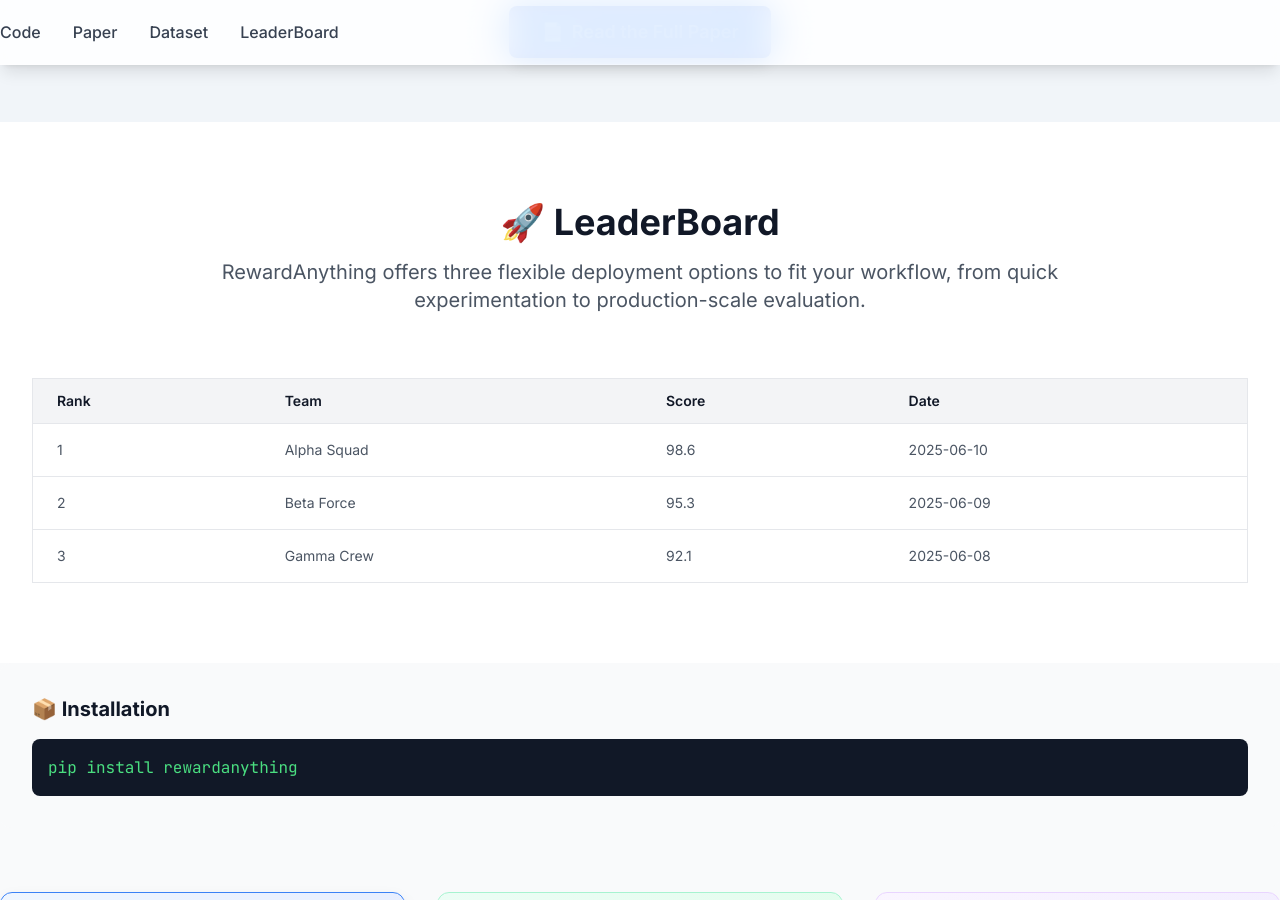
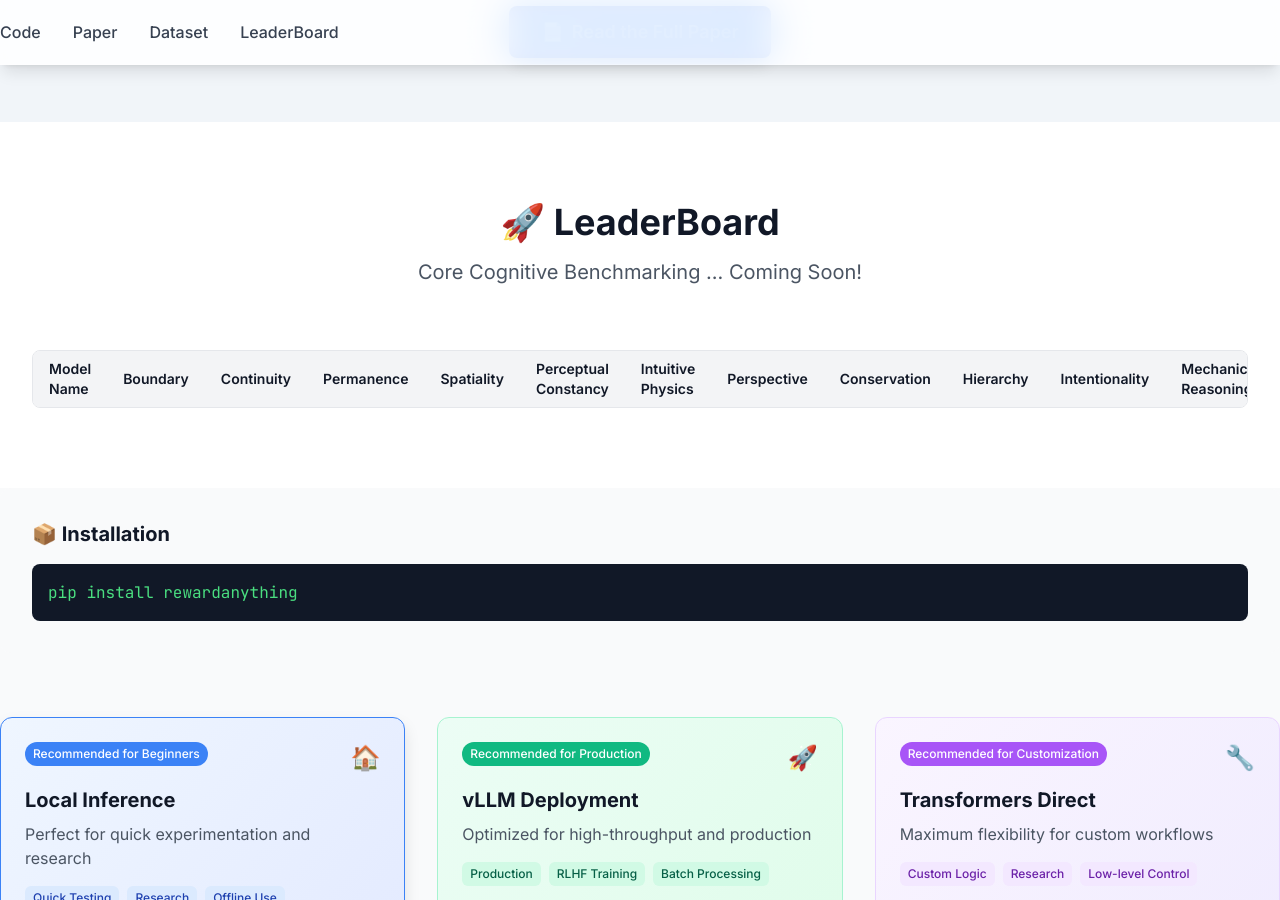
Before and after one commit to grow-ai-like-a-child/CoreCognition, a Jekyll site: the page built from index.html, in a window 1280 px wide and 900 px high, scrolled down 4887 px. Built offline with Jekyll 4.4.1, drawn with Linux system fonts in a browser that asks for light colours; nearby versions of some CDN libraries.

Commit message:
update leaderboard

```diff
--- a/index.html
+++ b/index.html
@@ -375,43 +375,47 @@ description: "Core Knowledge Deficits in Multi-Modal Language Models"
         <div class="text-center mb-16">
             <h2 class="text-3xl md:text-4xl font-bold text-gray-900 mb-4">🚀 LeaderBoard</h2>
             <p class="text-xl text-gray-600 max-w-4xl mx-auto">
-                RewardAnything offers three flexible deployment options to fit your workflow, from quick experimentation to production-scale evaluation.
+                Core Cognitive Benchmarking ... Coming Soon!
             </p>
         </div>
 
         <!-- LeaderBoard -->
-        <div class="overflow-x-auto">
-            <table class="min-w-full table-auto border border-gray-200 text-left text-sm text-gray-600">
+        <!-- Scrollable Table Container -->
+    <div class="overflow-x-auto max-w-full border border-gray-200 rounded-lg">
+      <table class="min-w-full table-auto text-sm text-left text-gray-600">
         <thead class="bg-gray-100">
           <tr>
-                        <th class="px-6 py-3 font-semibold text-gray-900">Rank</th>
-                        <th class="px-6 py-3 font-semibold text-gray-900">Team</th>
-                        <th class="px-6 py-3 font-semibold text-gray-900">Score</th>
-                        <th class="px-6 py-3 font-semibold text-gray-900">Date</th>
+            <th class="sticky top-0 z-10 bg-gray-100 px-4 py-2 font-semibold text-gray-900">Model Name</th>
+            <th class="sticky top-0 z-10 bg-gray-100 px-4 py-2 font-semibold text-gray-900">Boundary</th>
+            <th class="sticky top-0 z-10 bg-gray-100 px-4 py-2 font-semibold text-gray-900">Continuity</th>
+            <th class="sticky top-0 z-10 bg-gray-100 px-4 py-2 font-semibold text-gray-900">Permanence</th>
+            <th class="sticky top-0 z-10 bg-gray-100 px-4 py-2 font-semibold text-gray-900">Spatiality</th>
+            <th class="sticky top-0 z-10 bg-gray-100 px-4 py-2 font-semibold text-gray-900">Perceptual Constancy</th>
+            <th class="sticky top-0 z-10 bg-gray-100 px-4 py-2 font-semibold text-gray-900">Intuitive Physics</th>
+            <th class="sticky top-0 z-10 bg-gray-100 px-4 py-2 font-semibold text-gray-900">Perspective</th>
+            <th class="sticky top-0 z-10 bg-gray-100 px-4 py-2 font-semibold text-gray-900">Conservation</th>
+            <th class="sticky top-0 z-10 bg-gray-100 px-4 py-2 font-semibold text-gray-900">Hierarchy</th>
+            <th class="sticky top-0 z-10 bg-gray-100 px-4 py-2 font-semibold text-gray-900">Intentionality</th>
+            <th class="sticky top-0 z-10 bg-gray-100 px-4 py-2 font-semibold text-gray-900">Mechanical Reasoning</th>
+            <th class="sticky top-0 z-10 bg-gray-100 px-4 py-2 font-semibold text-gray-900">Tool Using</th>
+            <th class="sticky top-0 z-10 bg-gray-100 px-4 py-2 font-semibold text-gray-900">Mean</th>
           </tr>
         </thead>
         <tbody>
+          {% for row in site.data.leaderboard %}
           <tr class="border-t border-gray-200">
-                        <td class="px-6 py-4">1</td>
-                        <td class="px-6 py-4">Alpha Squad</td>
-                        <td class="px-6 py-4">98.6</td>
-                        <td class="px-6 py-4">2025-06-10</td>
+            <td class="px-4 py-2 font-medium text-gray-900">{{ row.model_name }}</td>
+            {% assign fields = "boundary,continuity,permanence,spatiality,perceptualconstancy,intuitivephysics,perspective,conservation,hierarchy,intentionality,mechanicalreasoning,toolusing,mean" | split: "," %}
+            {% for field in fields %}
+              {% assign value = row[field] | plus: 0 %}
+              <td class="px-4 py-2 {% if value >= 90 %}bg-green-100 font-semibold{% endif %}">{{ value | round: 2 }}%</td>
+            {% endfor %}
           </tr>
-                    <tr class="border-t border-gray-200">
-                        <td class="px-6 py-4">2</td>
-                        <td class="px-6 py-4">Beta Force</td>
-                        <td class="px-6 py-4">95.3</td>
-                        <td class="px-6 py-4">2025-06-09</td>
-                    </tr>
-                    <tr class="border-t border-gray-200">
-                        <td class="px-6 py-4">3</td>
-                        <td class="px-6 py-4">Gamma Crew</td>
-                        <td class="px-6 py-4">92.1</td>
-                        <td class="px-6 py-4">2025-06-08</td>
-                    </tr>
+          {% endfor %}
         </tbody>
       </table>
     </div>
+
     </div>
 </section>
 
```
Also changed, not shown: leaderboard_total.yml (added, +29 -0 lines). Lines whose indentation alone changed are shown as unchanged.
